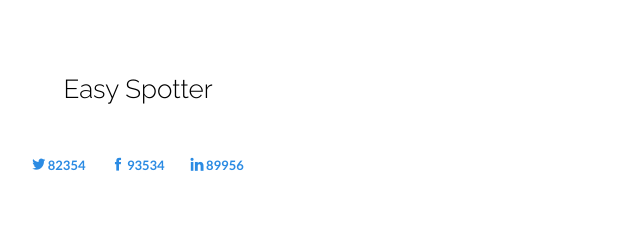
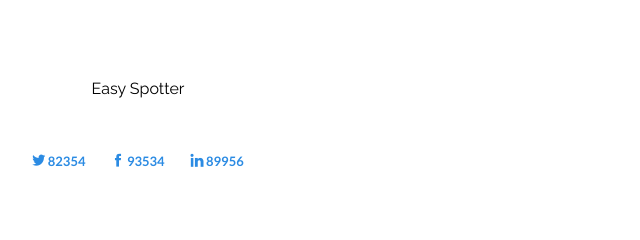
Before and after one commit to DashmeetKaur/iNFO-INDER, a website: page index.html in a window 1280 px wide. Shown: the part 272-512 px from the top of the page, 502-1142 px from the left. Drawn offline with nearby package versions, Linux system fonts and the light colour scheme; files whose address does not match are found by name.

Commit message:
Modified

```diff
--- a/index.html
+++ b/index.html
@@ -42,7 +42,7 @@
 -->
     </h1>
     <br/>
-    <h2 class="m-b-3" style="color:#000000;">Easy Spotter</h2>
+    <p class="m-b-3" style="color:#000000;">Easy Spotter</p>
     <br/>
     <!--<a class="btn btn-secondary-outline m-b-1" style="border-color: grey; color: saddlebrown" href="mailto:emailaddress" role="button">Contact Us</a>-->
     <ul class="nav nav-inline social-share" style="position:relative;color:#2b8be3">
```
